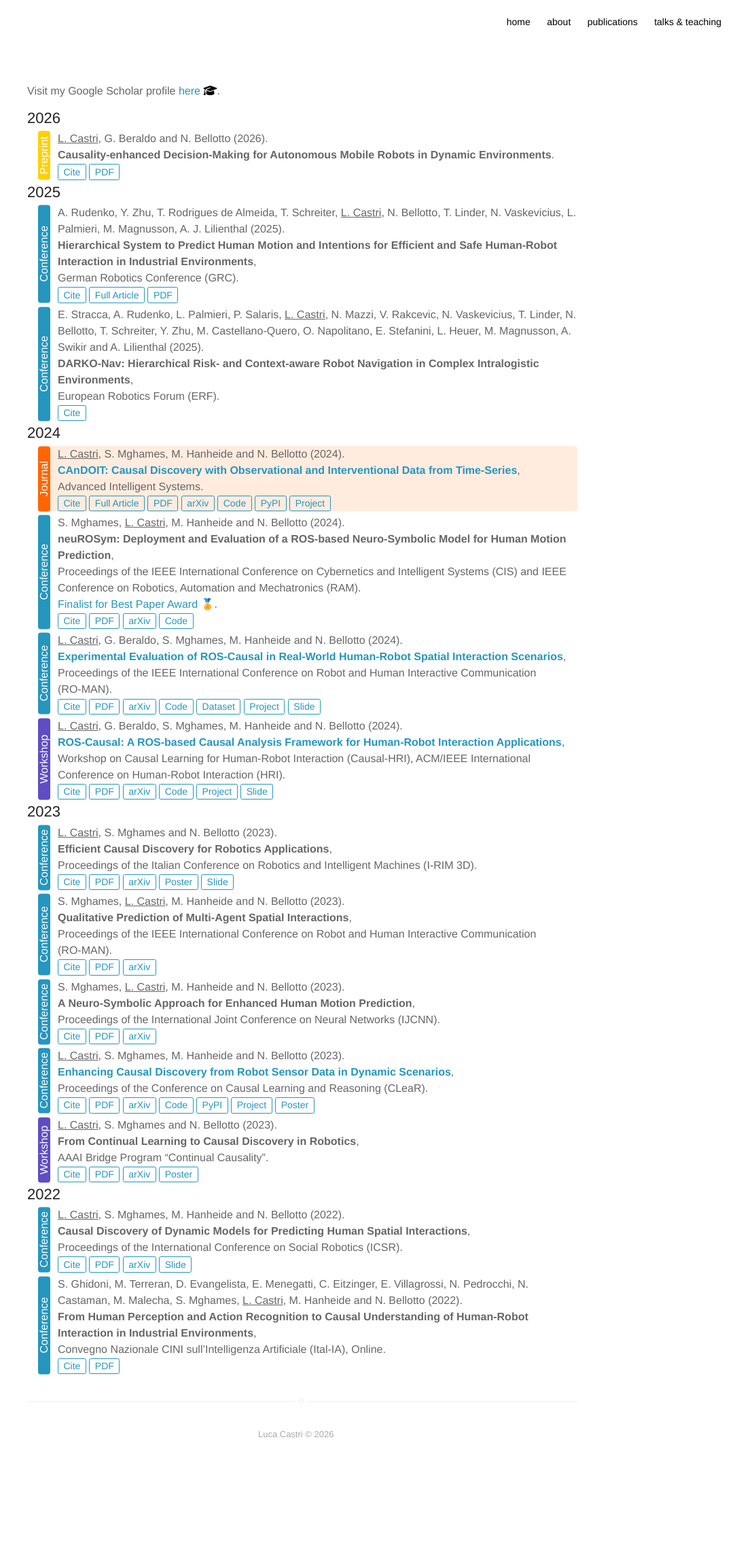
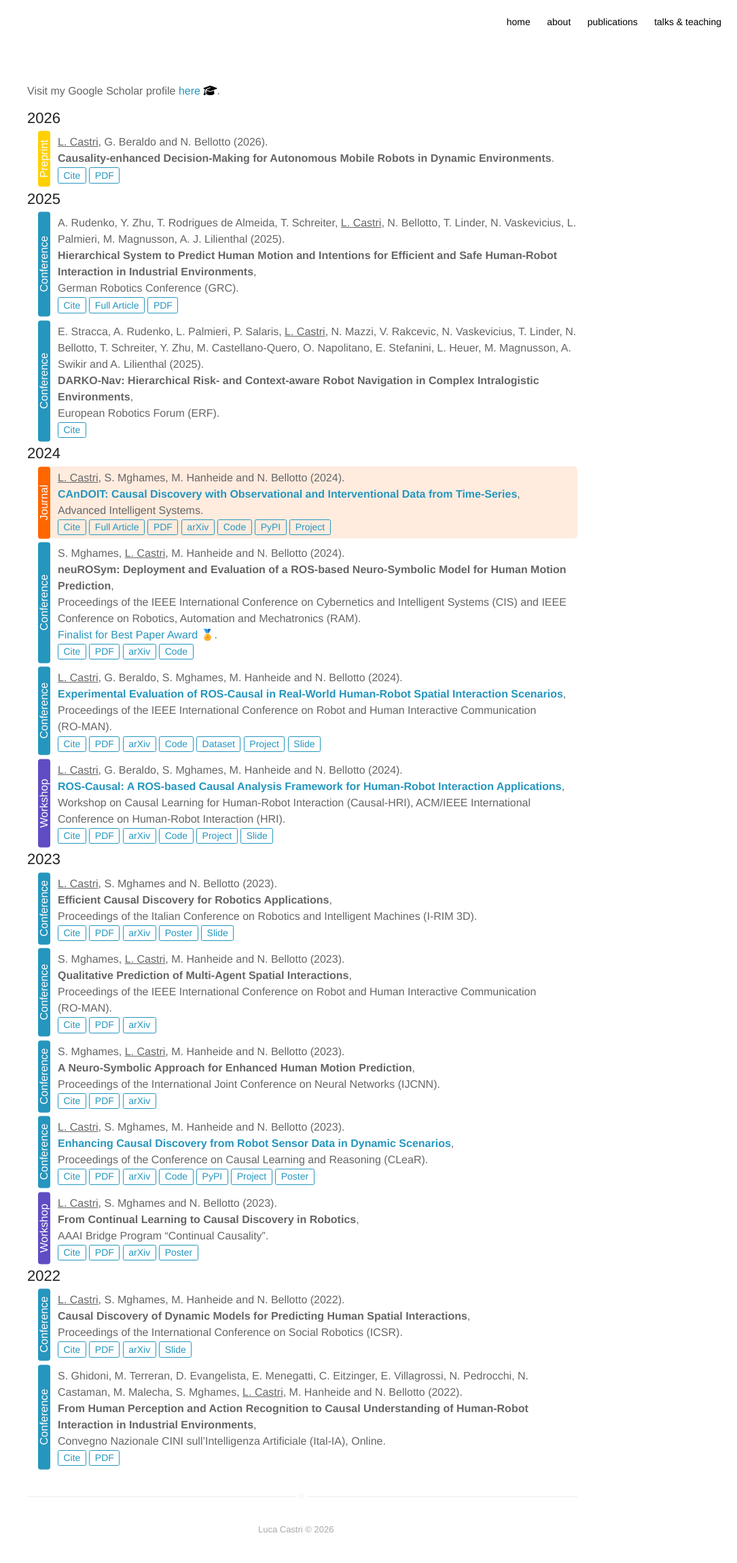
Before and after one commit to lcastri/lcastri.github.io, a Jekyll site: the page built from publications.html, in a window 1280 px wide. Shown: the whole page at 68% size, without its empty margins (195-1280 px from the left). Built offline with Jekyll 4.4.1, drawn with Linux system fonts in a browser that asks for light colours; nearby versions of some CDN libraries; before the commit the page ends 2159 px from its top, so only the background shows below that.

Commit message:
padding fix

```diff
--- a/_sass/base/general.sass
+++ b/_sass/base/general.sass
@@ -223,6 +223,8 @@ pre
 
 
 	.afterLine
+		padding-top: 5px
+		padding-bottom: 5px
 		margin-left: 25px
 		padding-left: 20px // Remove default paragraph margins for a cleaner look
 		z-index: 1 // Place the text above the pseudo-element
@@ -249,6 +251,8 @@ pre
 
 
 	.afterLine
+		padding-top: 5px
+		padding-bottom: 5px
 		margin-left: 25px
 		padding-left: 20px
 		z-index: 1 // Place the text above the pseudo-element
@@ -275,6 +279,8 @@ pre
 
 
 	.afterLine
+		padding-top: 5px
+		padding-bottom: 5px
 		background-color: rgba($journal_color, 0.125)
 		border-radius: 5px
 		margin-left: 25px
@@ -303,6 +309,8 @@ pre
 
 
 	.afterLine
+		padding-top: 5px
+		padding-bottom: 5px
 		margin-left: 25px
 		padding-left: 20px
 		z-index: 1 // Place the text above the pseudo-element
@@ -329,6 +337,8 @@ pre
 		color: #ffffff
 
 	.afterLine
+		padding-top: 5px
+		padding-bottom: 5px
 		margin-left: 25px
 		padding-left: 20px
 		z-index: 1 // Place the text above the pseudo-element
@@ -354,6 +364,8 @@ pre
 		color: #ffffff
 
 	.afterLine
+		padding-top: 5px
+		padding-bottom: 5px
 		margin-left: 25px
 		padding-left: 20px
 		z-index: 1 // Place the text above the pseudo-element
```
